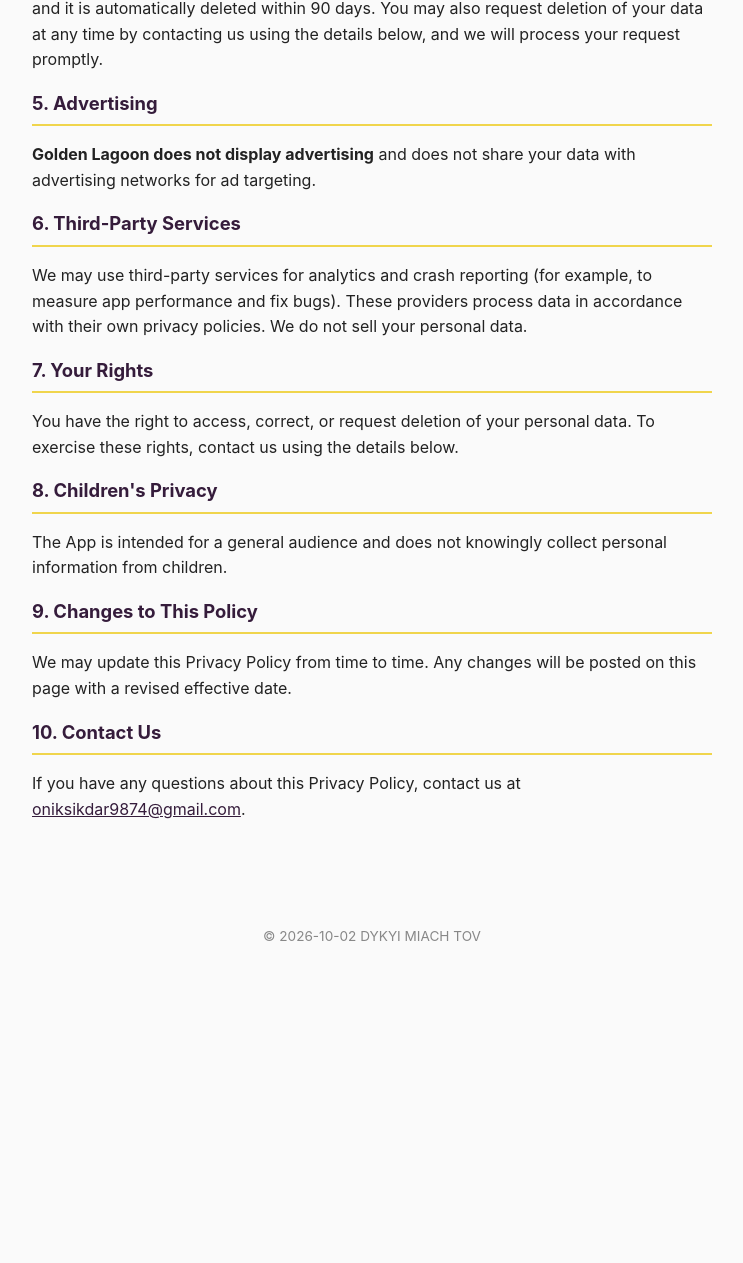
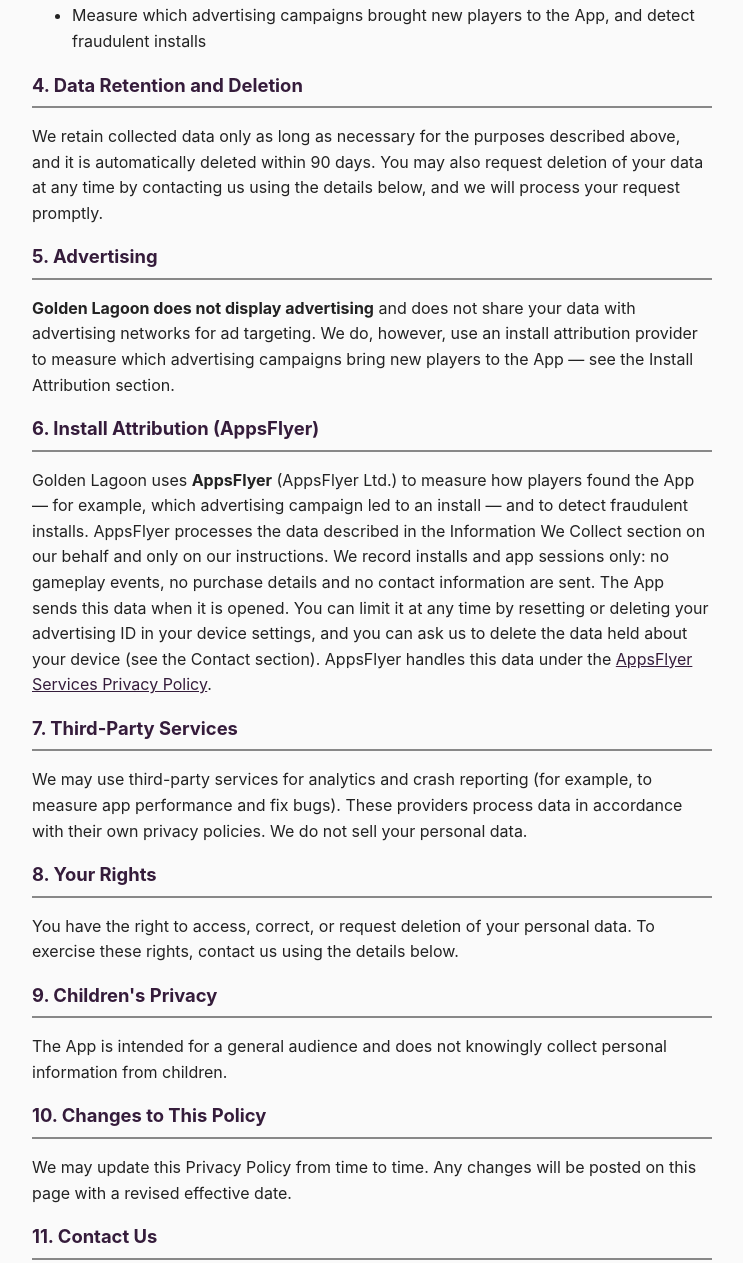
Before and after one commit to oniksikdar9874-rgb/oniksikdar9874-rgb.github.io, a plain HTML site: page golden-lagoon/index.html in a window 1280 px wide. Shown: the part 1243-2506 px from the top of the page, without its empty margins (268-1011 px from the left). Before the commit the page ends 2215 px from the top, so only its background shows below. Drawn offline with Linux system fonts and the light colour scheme.

Commit message:
feat(privacy): add golden-lagoon policy for oniksikdar9874@gmail.com

```diff
--- a/golden-lagoon/index.html
+++ b/golden-lagoon/index.html
@@ -5,7 +5,7 @@
 <meta name="viewport" content="width=device-width, initial-scale=1">
 <title>Golden Lagoon — Privacy Policy</title>
 <style>
-  :root { --primary: #351C3B; --accent: #F0D54C; }
+  :root { --primary: #351C3B; --accent: #888888; }
   * { box-sizing: border-box; }
   body { margin: 0; font-family: -apple-system, Segoe UI, Roboto, Helvetica, Arial, sans-serif;
          color: #222; background: #fafafa; line-height: 1.6; }
@@ -23,7 +23,7 @@
 <header>
   <img src="banner.png" alt="Golden Lagoon banner">
   <h1>Golden Lagoon</h1>
-  <p>Privacy Policy — effective 2026-10-02</p>
+  <p>Privacy Policy — effective 2026-11-16</p>
 </header>
 <main>
   <h2>1. Introduction</h2>
@@ -38,6 +38,10 @@
   <p>We may collect the following types of data when you use the App:</p>
   <ul>
     <li>Device Information (e.g., device model, operating system, device identifiers)</li>
+    <li><strong>Install attribution data</strong> — when you open the App, our attribution provider
+      AppsFlyer receives your device's advertising ID, basic device and app information (model, OS
+      version, App version, language), your IP address (used to derive your country) and the Google Play
+      install referrer. See the Install Attribution section.</li>
   </ul>
 
   <h2>3. How We Use Your Information</h2>
@@ -46,6 +50,8 @@
     <li>Provide, maintain, and improve the App</li>
     <li>Diagnose technical issues</li>
     <li>Ensure security and prevent fraud or abuse</li>
+    <li>Measure which advertising campaigns brought new players to the App, and detect fraudulent
+      installs</li>
   </ul>
 
   <h2>4. Data Retention and Deletion</h2>
@@ -59,42 +65,55 @@
   <h2>5. Advertising</h2>
   <p>
     <strong>Golden Lagoon does not display advertising</strong> and does not share
-    your data with advertising networks for ad targeting.
+    your data with advertising networks for ad targeting. We do, however, use an install attribution provider to measure which
+    advertising campaigns bring new players to the App — see the Install Attribution section.
   </p>
 
-  <h2>6. Third-Party Services</h2>
+  <h2>6. Install Attribution (AppsFlyer)</h2>
+  <p>
+    Golden Lagoon uses <strong>AppsFlyer</strong> (AppsFlyer Ltd.) to measure how players found the App —
+    for example, which advertising campaign led to an install — and to detect fraudulent installs.
+    AppsFlyer processes the data described in the Information We Collect section on our behalf and
+    only on our instructions. We record installs and app sessions only: no gameplay events, no
+    purchase details and no contact information are sent. The App sends this data when it is opened. You can limit it at any time by
+    resetting or deleting your advertising ID in your device settings, and you can ask us to delete
+    the data held about your device (see the Contact section). AppsFlyer handles this data under the
+    <a href="https://www.appsflyer.com/legal/services-privacy-policy/" target="_blank" rel="noopener">AppsFlyer Services Privacy Policy</a>.
+  </p>
+
+  <h2>7. Third-Party Services</h2>
   <p>
     We may use third-party services for analytics and crash reporting (for example,
     to measure app performance and fix bugs). These providers process data in
     accordance with their own privacy policies. We do not sell your personal data.
   </p>
 
-  <h2>7. Your Rights</h2>
+  <h2>8. Your Rights</h2>
   <p>
     You have the right to access, correct, or request deletion of your personal
     data. To exercise these rights, contact us using the details below.
   </p>
 
-  <h2>8. Children's Privacy</h2>
+  <h2>9. Children's Privacy</h2>
   <p>
     The App is intended for a general audience and does not knowingly collect
     personal information from children.
   </p>
 
-  <h2>9. Changes to This Policy</h2>
+  <h2>10. Changes to This Policy</h2>
   <p>
     We may update this Privacy Policy from time to time. Any changes will be posted
     on this page with a revised effective date.
   </p>
 
-  <h2>10. Contact Us</h2>
+  <h2>11. Contact Us</h2>
   <p>
     If you have any questions about this Privacy Policy, contact us at
     <a href="mailto:oniksikdar9874@gmail.com">oniksikdar9874@gmail.com</a>.
   </p>
 </main>
 <footer>
-  &copy; 2026-10-02 DYKYI MIACH TOV
+  &copy; 2026-11-16 DYKYI MIACH TOV
 </footer>
 </body>
 </html>
```
